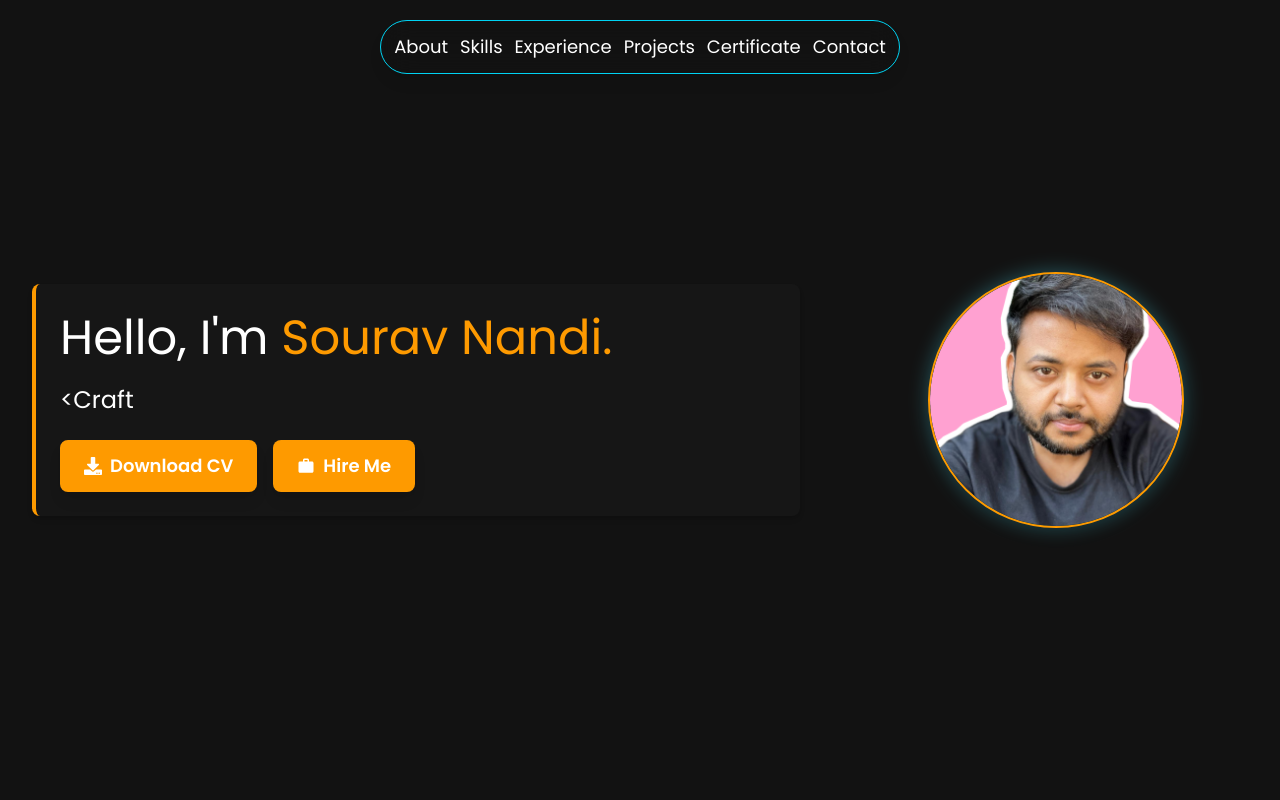
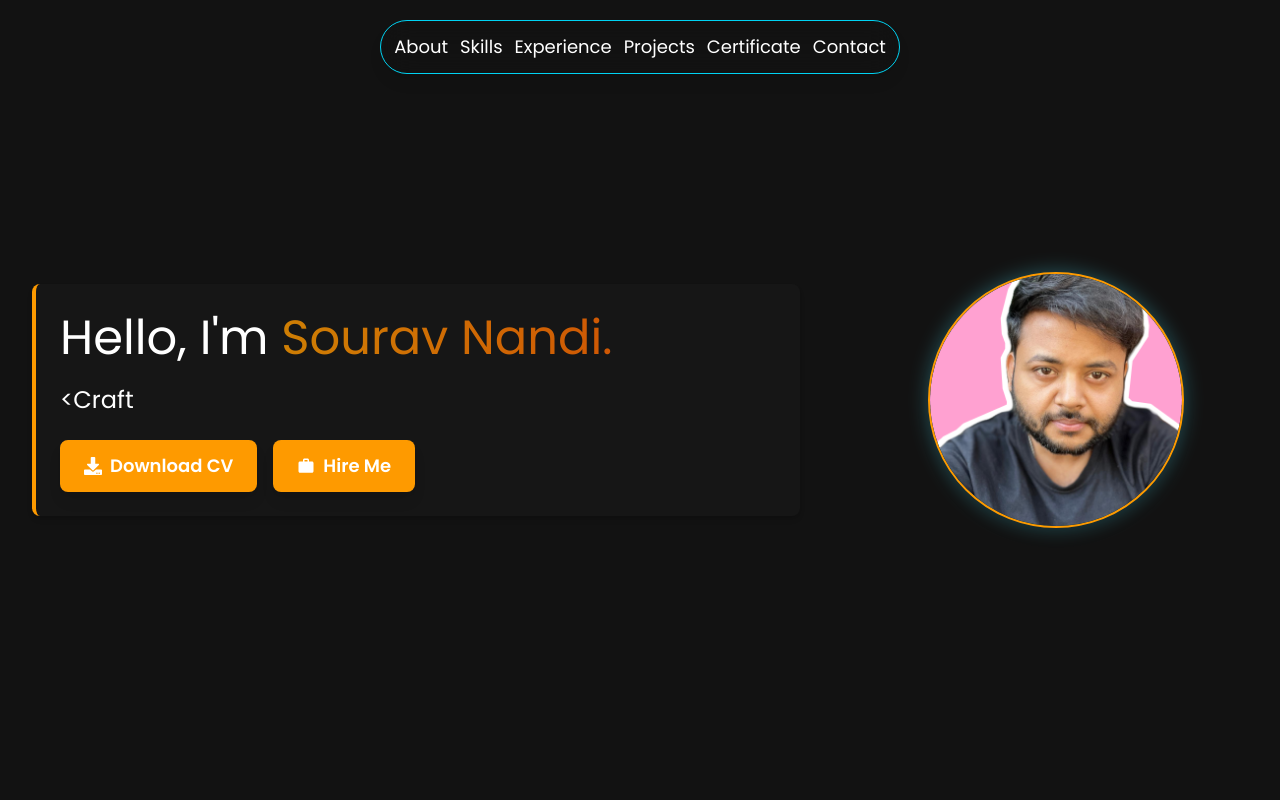
Before and after one commit to DevSourav01/Portfolio, a React (Vite) app: page / in a window 1280 px wide. Shown: the top 800 px of the page. Built offline with nearby package versions, Linux system fonts and the light colour scheme.

Commit message:
contact section updated and main section updated inname

```diff
--- a/src/Component/Contact.jsx
+++ b/src/Component/Contact.jsx
@@ -30,7 +30,7 @@ function Contact() {
   };
 
   return (
-    <div className="max-w-4xl mx-auto mt-20 p-10 bg-[rgb(22,22,22)] shadow-lg rounded-lg min-h-[60vh] flex flex-col justify-center items-center relative">
+    <div className="max-w-4xl mx-auto mt-20 mb-5 p-10 bg-[rgb(22,22,22)] shadow-lg rounded-lg min-h-[60vh] flex flex-col justify-center items-center relative">
       <h2 className="text-5xl font-extrabold text-white text-center border-l-4 border-amber-500 pl-4 mb-6">
         Contact Me
       </h2>
@@ -45,7 +45,7 @@ function Contact() {
           <input
             required
             type="text"
-            className="w-full p-4 border-2 border-gray-300 placeholder-white rounded-lg focus:outline-none focus:ring-2 focus:ring-amber-500 bg-[rgb(30,30,30)]"
+            className="w-full p-4 border-2 border-gray-300 text-white placeholder-white rounded-lg focus:outline-none focus:ring-2 focus:ring-amber-500 bg-[rgb(30,30,30)]"
             placeholder="Enter your name"
           />
         </div>
@@ -55,7 +55,7 @@ function Contact() {
           <input
             required
             type="email"
-            className="w-full p-4 border-2 placeholder-white border-gray-300 rounded-lg focus:outline-none focus:ring-2 focus:ring-amber-500 bg-[rgb(30,30,30)]"
+            className="w-full p-4 border-2 text-white placeholder-white border-gray-300 rounded-lg focus:outline-none focus:ring-2 focus:ring-amber-500 bg-[rgb(30,30,30)]"
             placeholder="Enter your email"
           />
         </div>
@@ -64,7 +64,7 @@ function Contact() {
           <label className="block text-white font-semibold">Message</label>
           <textarea
             rows="5"
-            className="w-full p-4 border-2 placeholder-white border-gray-300 rounded-lg focus:outline-none focus:ring-2 focus:ring-amber-500 bg-[rgb(30,30,30)]"
+            className="w-full p-4 border-2 h-32 resize-none text-white placeholder-white border-gray-300 rounded-lg focus:outline-none focus:ring-2 focus:ring-amber-500 bg-[rgb(30,30,30)]"
             placeholder="Write your message..."
           ></textarea>
         </div>
--- a/src/Component/main.jsx
+++ b/src/Component/main.jsx
@@ -9,8 +9,11 @@ function Main() {
     <div className="main flex flex-col md:flex-row items-center justify-between min-h-screen">
       {/* Left Section */}
       <div className="left w-full md:w-[60vw] p-6 border-l-4 border-amber-500 shadow-md rounded-lg bg-[rgb(22,22,22)]">
-        <h1 className="text-5xl  text-white leading-tight">
-          Hello, I'm <span className="text-amber-500">Sourav Nandi.</span>
+        <h1 className="text-5xl text-white leading-tight">
+          Hello, I'm{" "}
+          <span className="bg-gradient-to-r from-amber-500 to-orange-500 bg-clip-text text-transparent animate-pulse">
+            Sourav Nandi.
+          </span>
         </h1>
 
         {/* Typing Animation */}
```
